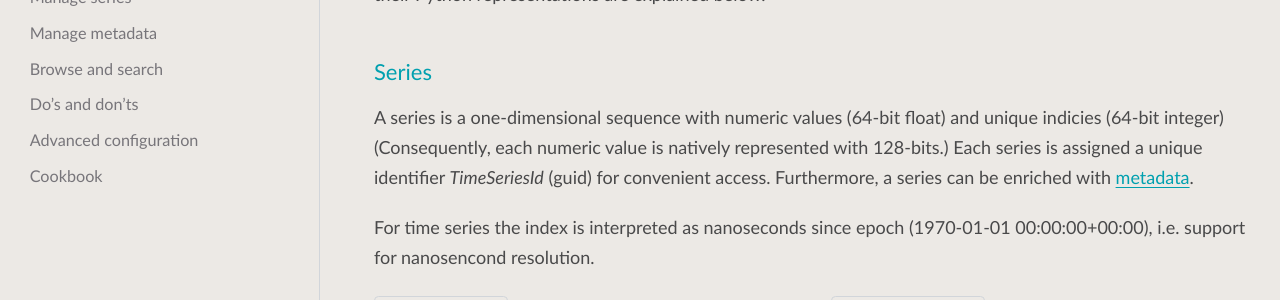
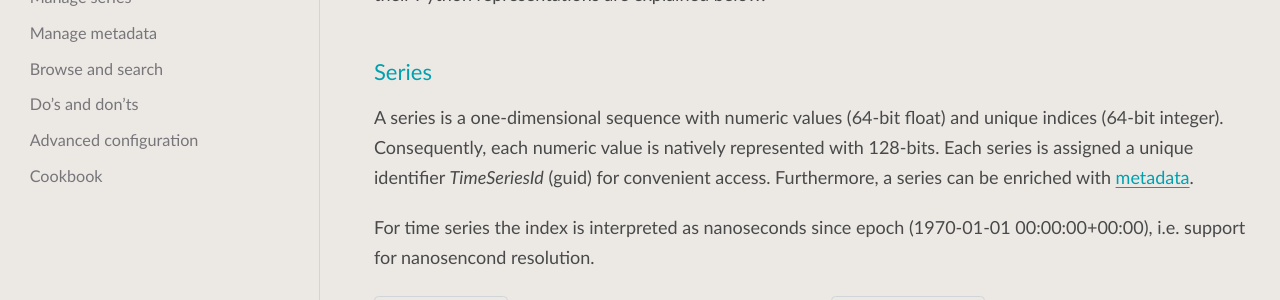
Before and after one commit to 4Subsea/drio-python, a Sphinx documentation site: the page built from docs/user_guide/index.rst, in a window 1280 px wide and 900 px high, scrolled down 938 px. Shown: the part 154-454 px from the top of the window. Built offline with Sphinx 7.4.7 and the PyData theme 0.15.4, drawn with Linux system fonts in a browser that asks for light colours.

Commit message:
feedback PR

```diff
--- a/docs/user_guide/index.rst
+++ b/docs/user_guide/index.rst
@@ -38,8 +38,8 @@ explained below.
 Series
 ------
 A series is a one-dimensional sequence with numeric values (64-bit float) and
-unique indicies (64-bit integer) (Consequently, each numeric value is natively
-represented with 128-bits.) Each series is assigned a unique identifier
+unique indices (64-bit integer). Consequently, each numeric value is natively
+represented with 128-bits. Each series is assigned a unique identifier
 `TimeSeriesId` (guid) for convenient access. Furthermore, a series can be
 enriched with :ref:`metadata <metadata>`.
 
--- a/docs/user_guide/manage_series.rst
+++ b/docs/user_guide/manage_series.rst
@@ -77,7 +77,7 @@ data:
 
 .. important::
 
-    The index of the series must be sorted. This is also also efficient when accessing the data later.
+    The index of the series must be sorted. This is also efficient when accessing the data later.
 
 Data verification process
 -------------------------
```
Also changed, not shown: 2 other files.
